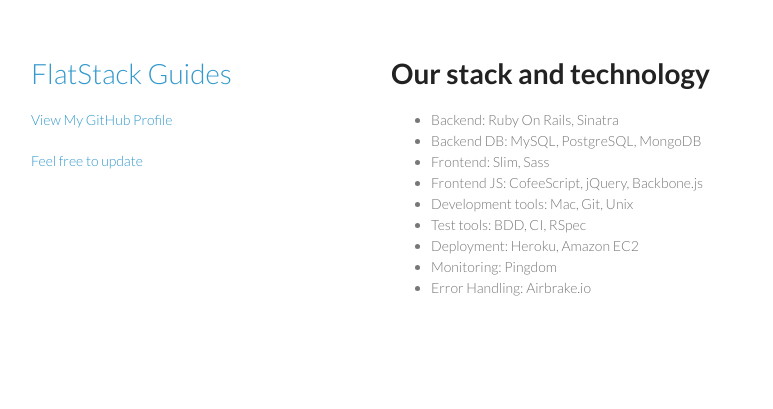
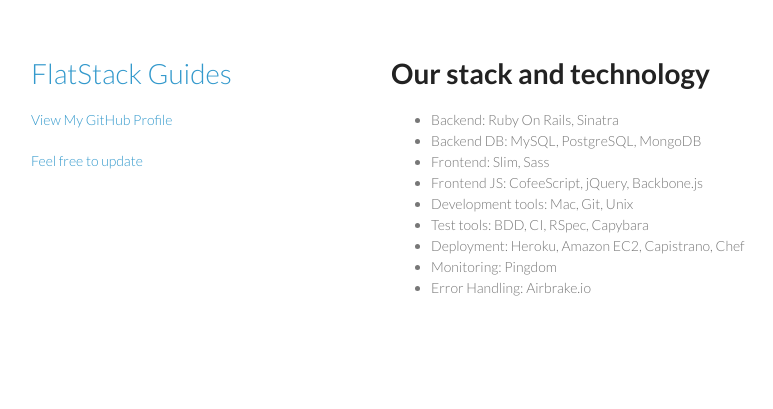
Before and after one commit to mike-burns/fs.github.com, a Jekyll site: the page built from stack.md, in a window 1280 px wide. Shown: the top 409 px of the page, without its empty margins (179-952 px from the left). Built offline with Jekyll 4.4.1, drawn with Linux system fonts in a browser that asks for light colours.

Commit message:
Update stack.md

```diff
--- a/stack.md
+++ b/stack.md
@@ -9,7 +9,7 @@ layout: default
 * Frontend: Slim, Sass
 * Frontend JS: CofeeScript, jQuery, Backbone.js
 * Development tools: Mac, Git, Unix
-* Test tools: BDD, CI, RSpec
-* Deployment: Heroku, Amazon EC2
+* Test tools: BDD, CI, RSpec, Capybara
+* Deployment: Heroku, Amazon EC2, Capistrano, Chef
 * Monitoring: Pingdom
 * Error Handling: Airbrake.io
```
